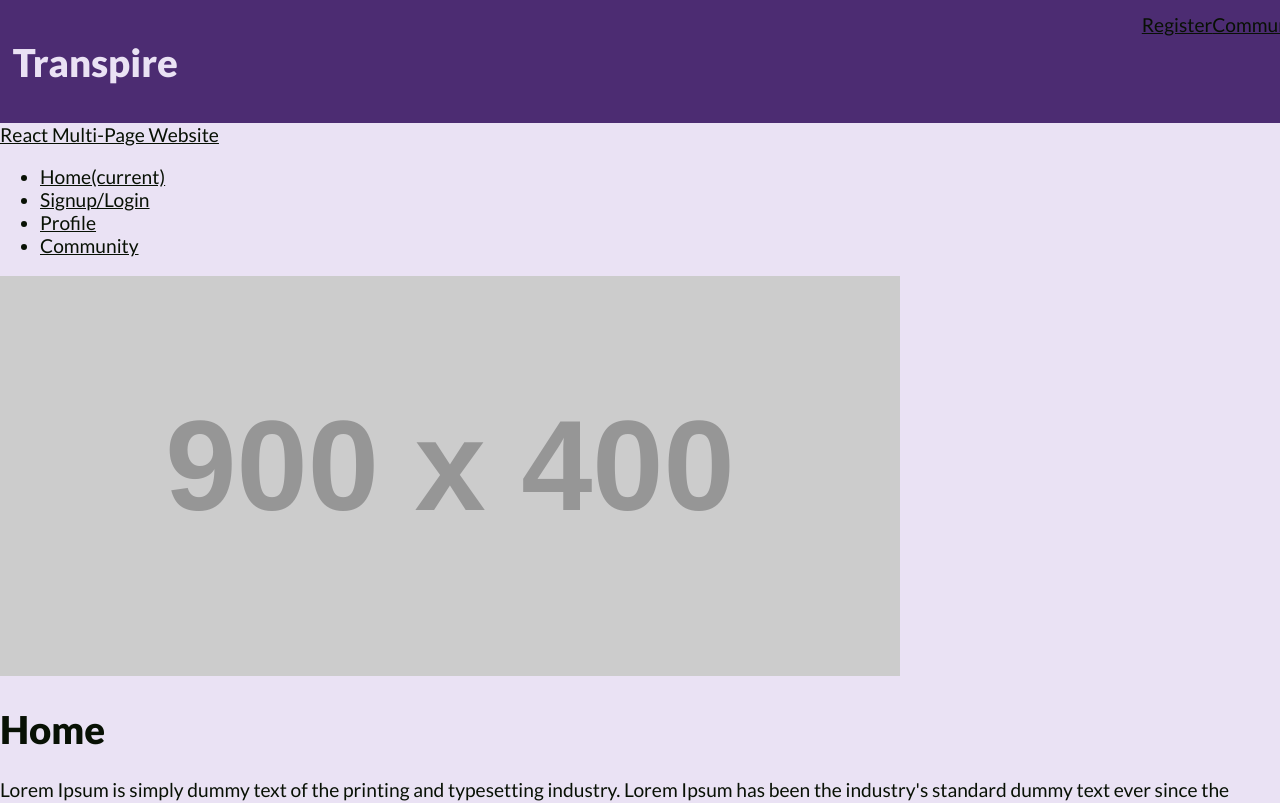
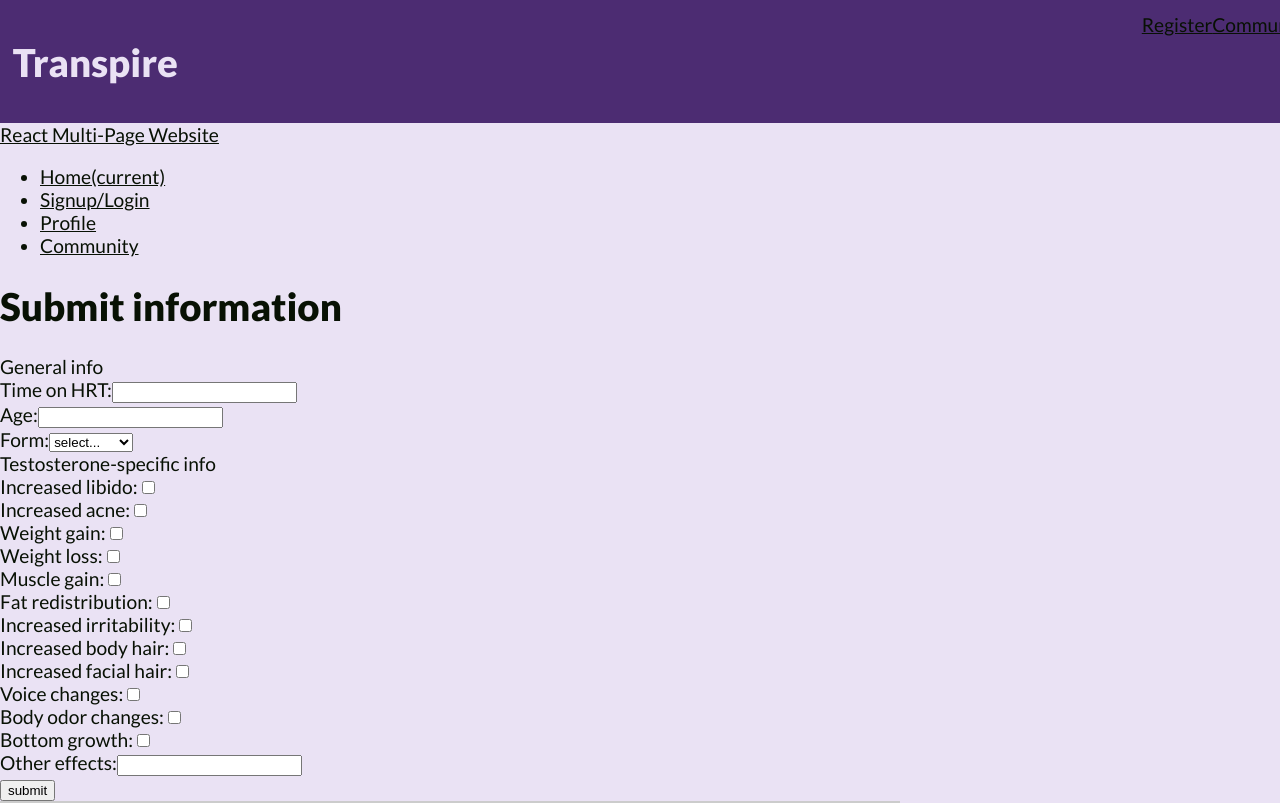
Before and after one commit to PaisleyMeadow/hrt-tracker, a React (Create React App) app: page /community in a window 1280 px wide. Shown: the top 803 px of the page. Built offline with nearby package versions, Linux system fonts and the light colour scheme.

Commit message:
Add data entry skeleton to Community page

```diff
--- a/src/Components/Community.jsx
+++ b/src/Components/Community.jsx
@@ -1,8 +1,10 @@
 import React from "react";
+
 
 function Community() {
     return (
         <div className="community">
+            <DataInput />
             <div class="container">
                 <div class="row align-items-center my-5">
                     <div class="col-lg-7">
@@ -27,4 +29,85 @@ function Community() {
     );
 }
 
+class DataInput extends React.Component {
+    constructor(props) {
+        super(props);
+        this.handleSubmit = this.handleSubmit.bind(this);
+    }
+
+    handleSubmit(e) {
+        console.log("Submitting information form");
+        e.preventDefault();
+    }
+
+    render() {
+        return (
+            <div className="dataInput">
+                <h1>Submit information</h1>
+                <form onSubmit={this.handleSubmit}>
+                    <label>General info</label>
+                    <br/>
+                    <label>Time on HRT:</label>
+                    <input type="text" name="hrttime" />
+                    <br/>
+                    <label>Age:</label>
+                    <input type="text" name="age" />
+                    <br/>
+                    <label>Form:</label>
+                    <select>
+                        <option value={null}>select...</option>
+                        <option value="pills">Pills</option>
+                        <option value="gel">Gel/cream</option>
+                        <option value="patch">Patch</option>
+                        <option value="injection">Injection</option>
+                    </select>
+                    <br/>
+                    <label>Testosterone-specific info</label>
+                    <br/>
+                    <label>Increased libido:</label>
+                    <input type="checkbox" name="libido"/>
+                    <br/>
+                    <label>Increased acne:</label>
+                    <input type="checkbox" name="acne"/>
+                    <br/>
+                    <label>Weight gain:</label>
+                    <input type="checkbox" name="weightgain"/>
+                    <br/>
+                    <label>Weight loss:</label>
+                    <input type="checkbox" name="weightloss"/>
+                    <br/>
+                    <label>Muscle gain:</label>
+                    <input type="checkbox" name="muscle"/>
+                    <br/>
+                    <label>Fat redistribution:</label>
+                    <input type="checkbox" name="fatredistribution"/>
+                    <br/>
+                    <label>Increased irritability:</label>
+                    <input type="checkbox" name="irritability"/>
+                    <br/>
+                    <label>Increased body hair:</label>
+                    <input type="checkbox" name="bodyhair"/>
+                    <br/>
+                    <label>Increased facial hair:</label>
+                    <input type="checkbox" name="facialhair"/>
+                    <br/>
+                    <label>Voice changes:</label>
+                    <input type="checkbox" name="voicechanges"/>
+                    <br/>
+                    <label>Body odor changes:</label>
+                    <input type="checkbox" name="bodyodor"/>
+                    <br/>
+                    <label>Bottom growth:</label>
+                    <input type="checkbox" name="bottomgrowth"/>
+                    <br/>
+                    <label>Other effects:</label>
+                    <input type="text" name="othereffects"/>
+                    <br/>
+                    <input type="submit" value="submit" />
+                </form>
+            </div>
+        );
+    }
+}
+
 export default Community;
```
